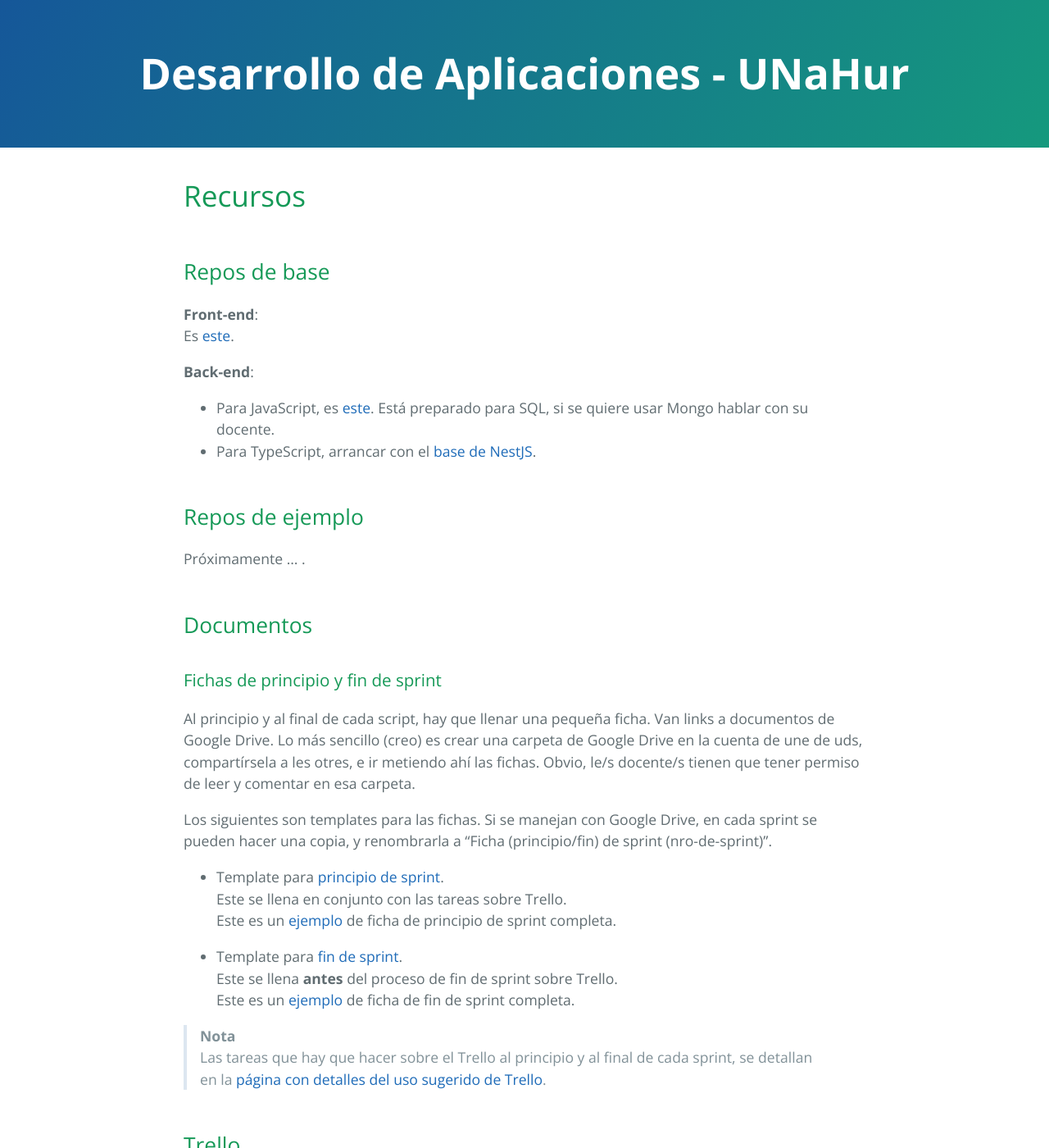
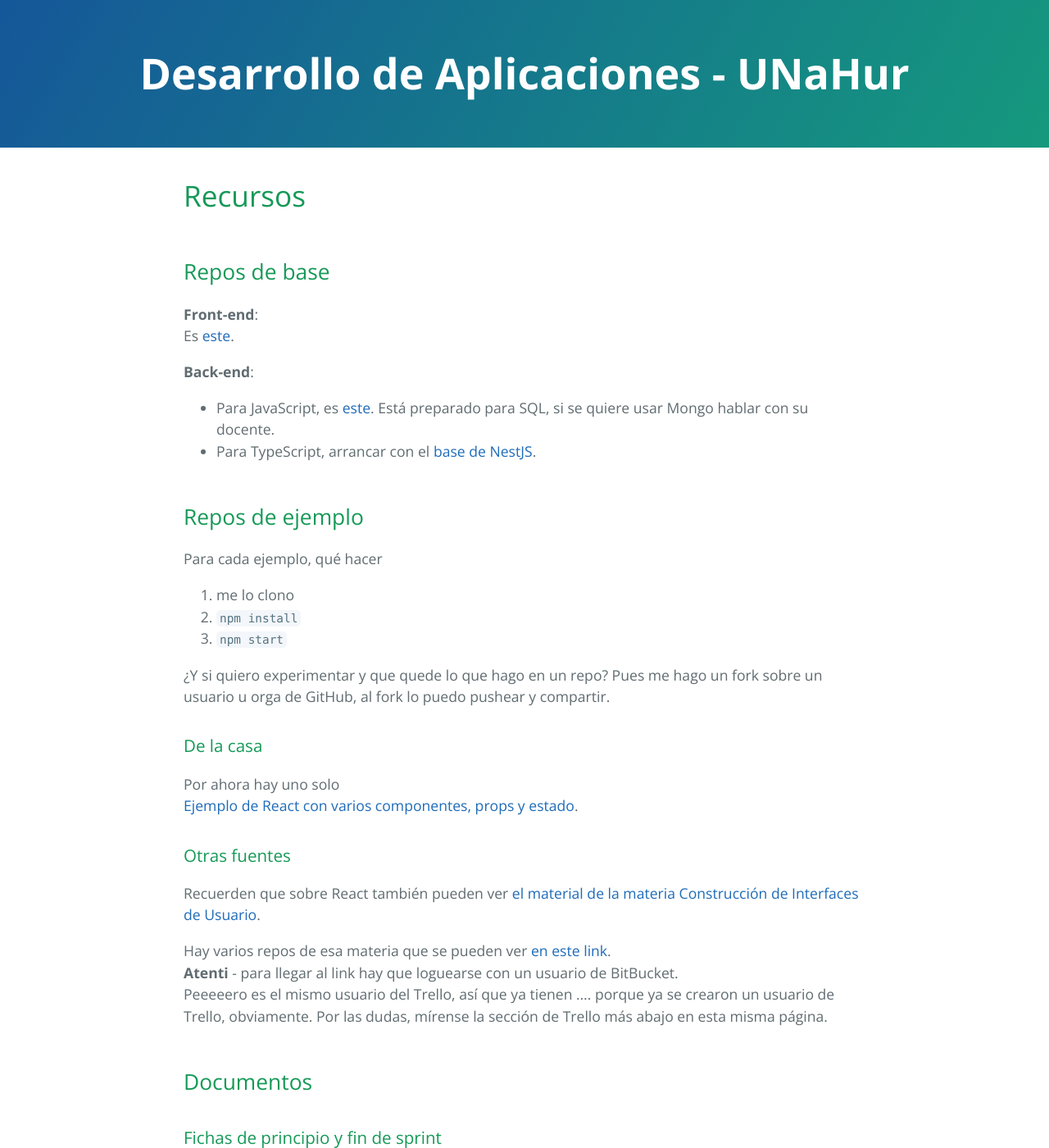
Before and after one commit to unahur-desapp/unahur-desapp-site, a Jekyll site: the page built from recursos/recursos-index.md, in a window 1280 px wide and 1400 px high. Shown: the whole window at 82% size. Built offline with Jekyll 4.4.1, drawn with Linux system fonts in a browser that asks for light colours; our own code applies the rules of GitHub Pages for plain Markdown files.

Commit message:
link a ejemplo 1 react

```diff
--- a/recursos/recursos-index.md
+++ b/recursos/recursos-index.md
@@ -16,7 +16,25 @@ Es [este](https://github.com/unahur-desapp/react-recoil-app-seed).
 
 ## Repos de ejemplo
 
-Próximamente ... .
+Para cada ejemplo, qué hacer
+1. me lo clono
+1. `npm install`
+1. `npm start`
+
+¿Y si quiero experimentar y que quede lo que hago en un repo? Pues me hago un fork sobre un usuario u orga de GitHub, al fork lo puedo pushear y compartir.
+
+### De la casa
+Por ahora hay uno solo
+[Ejemplo de React con varios componentes, props y estado](https://github.com/unahur-desapp/react-ejemplo-1).
+
+
+### Otras fuentes
+Recuerden que sobre React también pueden ver [el material de la materia Construcción de Interfaces de Usuario](https://unahur.github.io/ciu/#/18-react/1.1-principios).
+
+Hay varios repos de esa materia que se pueden ver [en este link](https://bitbucket.org/evitalinuxera/workspace/projects/UC).
+**Atenti** - para llegar al link hay que loguearse con un usuario de BitBucket.
+Peeeeero es el mismo usuario del Trello, así que ya tienen .... porque ya se crearon un usuario de Trello, obviamente. Por las dudas, mírense la sección de Trello más abajo en esta misma página.
+
 
 
 ## Documentos
```
